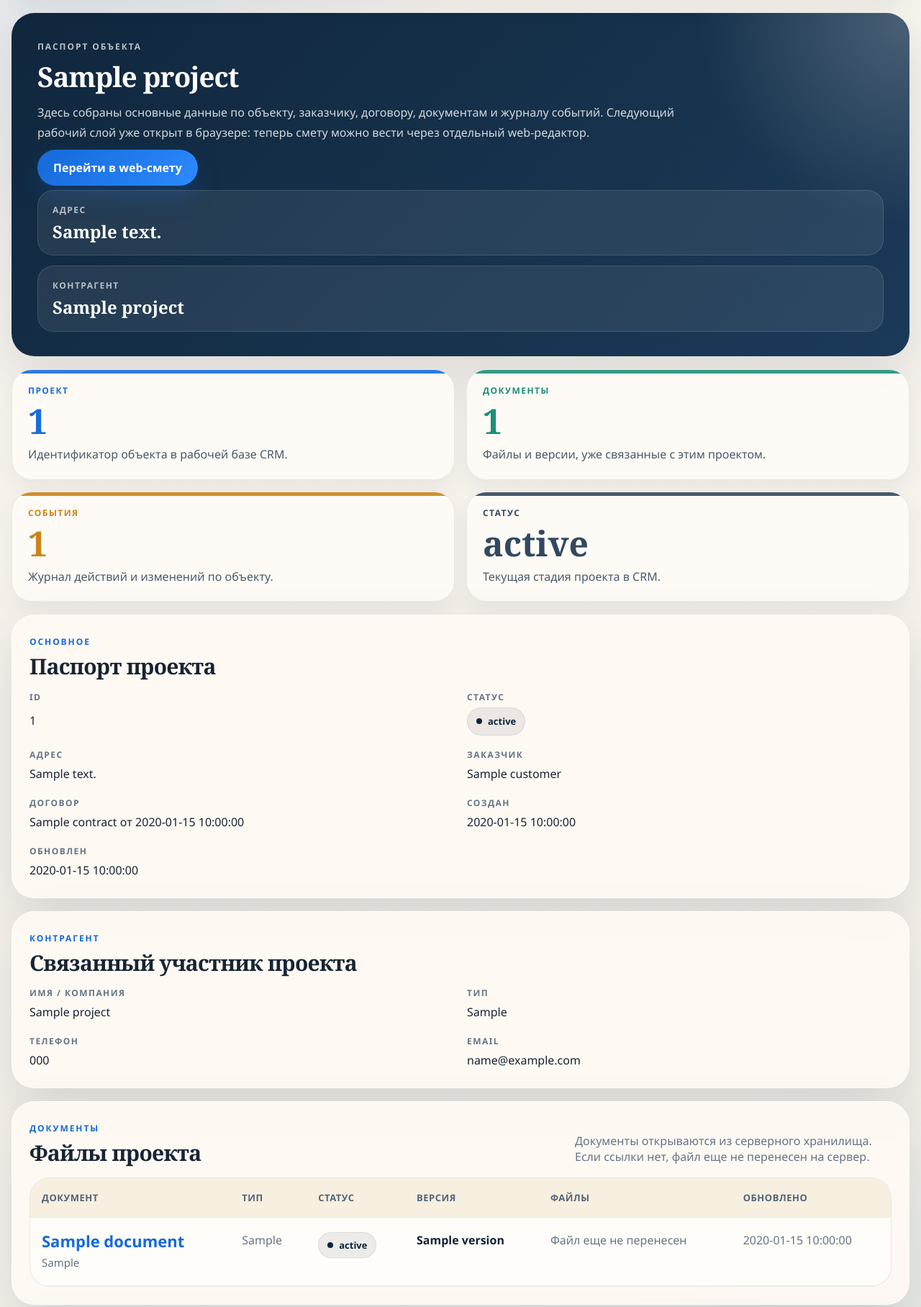
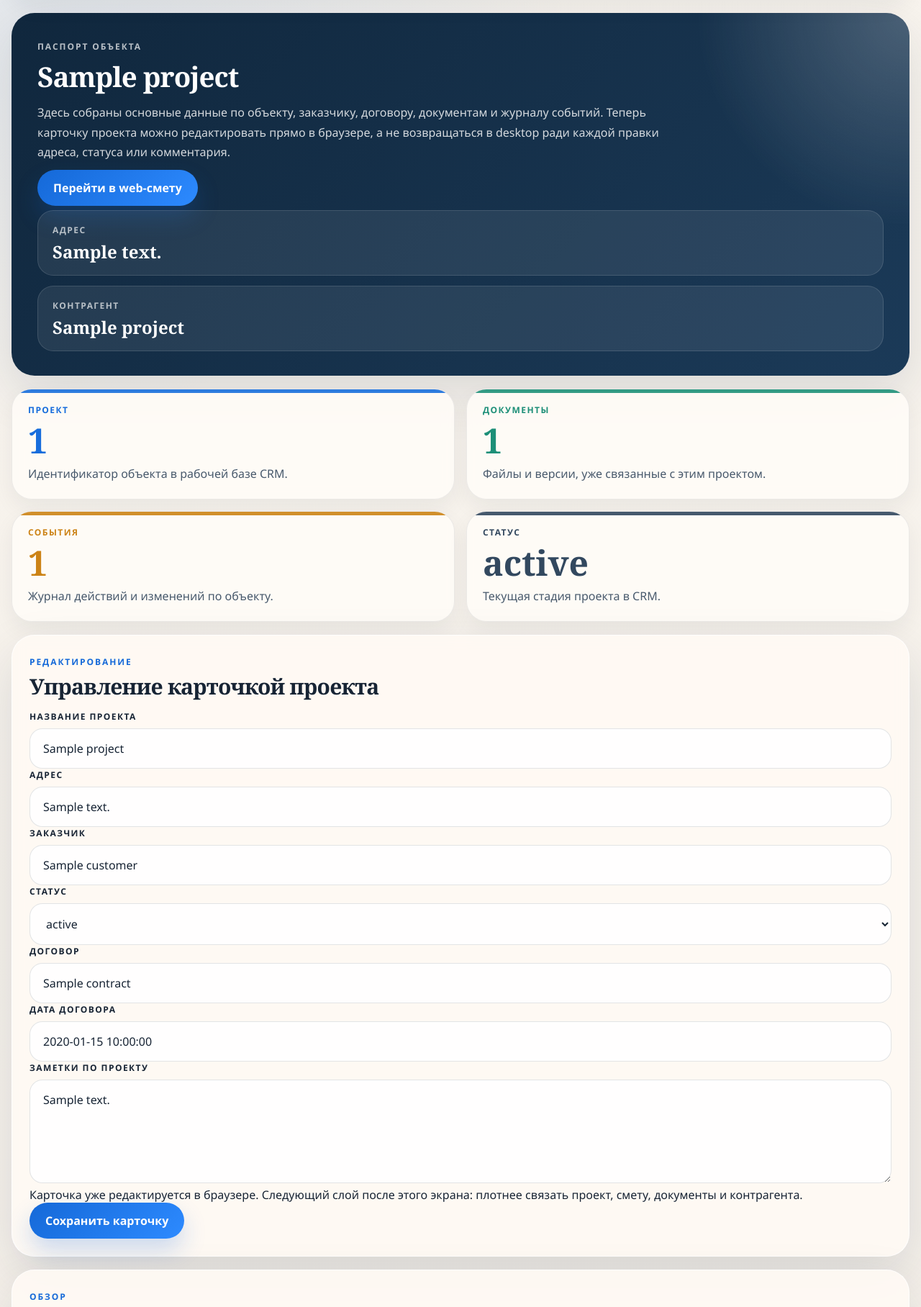
Before and after one commit to Gorodokspb/-, a FastAPI app: template webapp/templates/project_detail.html in a window 1280 px wide. Shown: the part 227-2043 px from the top of the page at 72% size. Run offline with FastAPI, Linux system fonts and the light colour scheme; the template is opened without the code that fills it: most values are stand-ins (such as "Sample title", 1, 10 or a date in 2020); parts of the project's set-up code (start-up, migrations or seed data) failed here and were passed over; some libraries are stand-ins or nearby versions.

Commit message:
Add browser project card editing

```diff
--- a/webapp/db.py
+++ b/webapp/db.py
@@ -336,6 +336,102 @@ def fetch_project(project_id: int):
             return cur.fetchone()
 
 
+def update_project_card(
+    project_id: int,
+    username: str,
+    *,
+    project_name: str,
+    address: str,
+    customer: str,
+    status: str,
+    contract: str,
+    contract_date: str,
+    notes: str,
+):
+    project = fetch_project(project_id)
+    if not project:
+        return None
+
+    now = _now_iso()
+    normalized_project_name = str(project_name or "").strip()
+    normalized_address = str(address or "").strip()
+    normalized_customer = str(customer or "").strip()
+    normalized_status = str(status or "").strip() or DEFAULT_PROJECT_STATUS
+    normalized_contract = str(contract or "").strip()
+    normalized_contract_date = str(contract_date or "").strip()
+    normalized_notes = str(notes or "").strip()
+
+    if not normalized_project_name:
+        normalized_project_name = normalized_address or project.get("project_name") or "Без названия"
+    if not normalized_address:
+        normalized_address = normalized_project_name
+
+    changes = []
+    comparisons = [
+        ("Название", project.get("project_name") or "", normalized_project_name),
+        ("Адрес", project.get("address") or "", normalized_address),
+        ("Заказчик", project.get("customer") or "", normalized_customer),
+        ("Статус", project.get("status") or "", normalized_status),
+        ("Договор", project.get("contract") or "", normalized_contract),
+        ("Дата договора", project.get("contract_date") or "", normalized_contract_date),
+        ("Заметки", project.get("notes") or "", normalized_notes),
+    ]
+    for label, old_value, new_value in comparisons:
+        if str(old_value).strip() != str(new_value).strip():
+            changes.append(label)
+
+    event_text = (
+        "Обновлена карточка проекта через web-интерфейс"
+        if not changes
+        else f"Обновлена карточка проекта через web-интерфейс: {', '.join(changes)}"
+    )
+
+    with get_connection() as conn:
+        with conn.cursor() as cur:
+            cur.execute(
+                """
+                UPDATE projects
+                SET
+                    project_name = %s,
+                    address = %s,
+                    customer = %s,
+                    status = %s,
+                    contract = %s,
+                    date = %s,
+                    notes = %s,
+                    updated_at = %s
+                WHERE id = %s
+                """,
+                (
+                    normalized_project_name,
+                    normalized_address,
+                    normalized_customer,
+                    normalized_status,
+                    normalized_contract,
+                    normalized_contract_date,
+                    normalized_notes,
+                    now,
+                    project_id,
+                ),
+            )
+            cur.execute(
+                """
+                INSERT INTO project_events (project_id, event_type, event_text, author, created_at)
+                VALUES (%s, %s, %s, %s, %s)
+                """,
+                (
+                    project_id,
+                    "project",
+                    event_text,
+                    username,
+                    now,
+                ),
+            )
+        conn.commit()
+
+    return fetch_project(project_id)
+
+
 def fetch_project_documents(project_id: int):
     query = """
         SELECT
--- a/webapp/main.py
+++ b/webapp/main.py
@@ -17,6 +17,7 @@ from webapp.db import (
     fetch_project_events,
     fetch_projects,
     save_project_estimate,
+    update_project_card,
 )
 from webapp.estimate_pdf import generate_estimate_pdf
 from webapp.storage import ensure_storage_dirs, resolve_storage_path
@@ -24,6 +25,13 @@ from webapp.storage import ensure_storage_dirs, resolve_storage_path
 
 settings = get_settings()
 ensure_storage_dirs()
+
+PROJECT_STATUS_OPTIONS = [
+    "Черновик",
+    "В работе",
+    "Пауза",
+    "Завершен",
+]
 
 app = FastAPI(title="Dekorartstroy CRM Web")
 app.add_middleware(
@@ -65,6 +73,40 @@ def require_auth(request: Request) -> None:
             status_code=status.HTTP_302_FOUND,
             headers={"Location": "/login"},
         )
+
+
+def render_project_detail(
+    request: Request,
+    project: dict,
+    *,
+    documents: list[dict] | None = None,
+    events: list[dict] | None = None,
+    saved: bool = False,
+    error: str | None = None,
+    status_code: int = status.HTTP_200_OK,
+):
+    documents = documents if documents is not None else fetch_project_documents(int(project["id"]))
+    events = events if events is not None else fetch_project_events(int(project["id"]))
+
+    for document in documents:
+        document["has_file"] = bool(resolve_storage_path(document.get("file_path")))
+        document["has_draft"] = bool(resolve_storage_path(document.get("draft_path")))
+        document["has_pdf"] = bool(resolve_storage_path(document.get("pdf_path")))
+
+    return templates.TemplateResponse(
+        request=request,
+        name="project_detail.html",
+        context={
+            "project": project,
+            "documents": documents,
+            "events": events,
+            "status_options": PROJECT_STATUS_OPTIONS,
+            "username": request.session.get("username", settings.admin_username),
+            "saved": saved,
+            "error": error,
+        },
+        status_code=status_code,
+    )
 
 
 def render_estimate_editor(
@@ -188,22 +230,72 @@ def project_detail_page(project_id: int, request: Request):
     if not project:
         raise HTTPException(status_code=status.HTTP_404_NOT_FOUND, detail="Проект не найден.")
 
-    documents = fetch_project_documents(project_id)
-    events = fetch_project_events(project_id)
-    for document in documents:
-        document["has_file"] = bool(resolve_storage_path(document.get("file_path")))
-        document["has_draft"] = bool(resolve_storage_path(document.get("draft_path")))
-        document["has_pdf"] = bool(resolve_storage_path(document.get("pdf_path")))
+    return render_project_detail(
+        request,
+        project,
+        saved=request.query_params.get("saved") == "1",
+    )
 
-    return templates.TemplateResponse(
-        request=request,
-        name="project_detail.html",
-        context={
-            "project": project,
-            "documents": documents,
-            "events": events,
-            "username": request.session.get("username", settings.admin_username),
-        },
+
+@app.post("/projects/{project_id}")
+def project_detail_save(
+    project_id: int,
+    request: Request,
+    project_name: str = Form(""),
+    address: str = Form(""),
+    customer: str = Form(""),
+    status_value: str = Form(""),
+    contract: str = Form(""),
+    contract_date: str = Form(""),
+    notes: str = Form(""),
+):
+    require_auth(request)
+    project = fetch_project(project_id)
+    if not project:
+        raise HTTPException(status_code=status.HTTP_404_NOT_FOUND, detail="Проект не найден.")
+
+    draft_project = {
+        **project,
+        "project_name": (project_name or "").strip(),
+        "address": (address or "").strip(),
+        "customer": (customer or "").strip(),
+        "status": (status_value or "").strip() or project.get("status") or PROJECT_STATUS_OPTIONS[0],
+        "contract": (contract or "").strip(),
+        "contract_date": (contract_date or "").strip(),
+        "notes": notes or "",
+    }
+
+    if draft_project["status"] not in PROJECT_STATUS_OPTIONS:
+        draft_project["status"] = PROJECT_STATUS_OPTIONS[0]
+
+    if not draft_project["project_name"] and not draft_project["address"]:
+        return render_project_detail(
+            request,
+            draft_project,
+            error="Заполните хотя бы название проекта или адрес.",
+            status_code=status.HTTP_400_BAD_REQUEST,
+        )
+
+    saved_project = update_project_card(
+        project_id,
+        request.session.get("username", settings.admin_username),
+        project_name=draft_project["project_name"],
+        address=draft_project["address"],
+        customer=draft_project["customer"],
+        status=draft_project["status"],
+        contract=draft_project["contract"],
+        contract_date=draft_project["contract_date"],
+        notes=draft_project["notes"],
+    )
+    if not saved_project:
+        raise HTTPException(
+            status_code=status.HTTP_500_INTERNAL_SERVER_ERROR,
+            detail="Не удалось сохранить карточку проекта.",
+        )
+
+    return RedirectResponse(
+        url=f"/projects/{project_id}?saved=1",
+        status_code=status.HTTP_302_FOUND,
     )
 
 
--- a/webapp/templates/project_detail.html
+++ b/webapp/templates/project_detail.html
@@ -35,7 +35,8 @@
                 <h1>{{ project.project_name }}</h1>
                 <p>
                     Здесь собраны основные данные по объекту, заказчику, договору, документам и журналу событий.
-                    Следующий рабочий слой уже открыт в браузере: теперь смету можно вести через отдельный web-редактор.
+                    Теперь карточку проекта можно редактировать прямо в браузере, а не возвращаться в desktop ради
+                    каждой правки адреса, статуса или комментария.
                 </p>
                 <div class="detail-hero-actions">
                     <a class="primary-button" href="/projects/{{ project.id }}/estimate">Перейти в web-смету</a>
@@ -53,6 +54,14 @@
                 </article>
             </div>
         </section>
+
+        {% if saved %}
+        <div class="notice-banner notice-banner-success">Карточка проекта сохранена через web-интерфейс.</div>
+        {% endif %}
+
+        {% if error %}
+        <div class="error-box">{{ error }}</div>
+        {% endif %}
 
         <section class="stats-grid stats-grid-v2 detail-stats-grid">
             <article class="metric-panel metric-panel-blue">
@@ -81,34 +90,79 @@
             <article class="panel-card panel-card-wide">
                 <div class="panel-header panel-header-compact">
                     <div>
-                        <div class="eyebrow">Основное</div>
-                        <h3>Паспорт проекта</h3>
+                        <div class="eyebrow">Редактирование</div>
+                        <h3>Управление карточкой проекта</h3>
                     </div>
                 </div>
-                <dl class="detail-list detail-list-grid">
-                    <div><dt>ID</dt><dd>{{ project.id }}</dd></div>
-                    <div><dt>Статус</dt><dd><span class="status-pill status-{{ project.status|status_class }}">{{ project.status }}</span></dd></div>
-                    <div><dt>Адрес</dt><dd>{{ project.address or "—" }}</dd></div>
-                    <div><dt>Заказчик</dt><dd>{{ project.customer or "—" }}</dd></div>
-                    <div><dt>Договор</dt><dd>{% if project.contract %}{{ project.contract }}{% if project.contract_date %} от {{ project.contract_date }}{% endif %}{% else %}—{% endif %}</dd></div>
-                    <div><dt>Создан</dt><dd>{{ project.created_at or "—" }}</dd></div>
-                    <div><dt>Обновлен</dt><dd>{{ project.updated_at or "—" }}</dd></div>
-                </dl>
+
+                <form class="detail-form" method="post" action="/projects/{{ project.id }}">
+                    <div class="detail-form-grid">
+                        <label class="detail-form-span-2">
+                            <span class="sidebar-label">Название проекта</span>
+                            <input type="text" name="project_name" value="{{ project.project_name }}">
+                        </label>
+                        <label class="detail-form-span-2">
+                            <span class="sidebar-label">Адрес</span>
+                            <input type="text" name="address" value="{{ project.address }}">
+                        </label>
+                        <label>
+                            <span class="sidebar-label">Заказчик</span>
+                            <input type="text" name="customer" value="{{ project.customer }}">
+                        </label>
+                        <label>
+                            <span class="sidebar-label">Статус</span>
+                            <select name="status_value">
+                                {% for status_option in status_options %}
+                                <option value="{{ status_option }}" {% if project.status == status_option %}selected{% endif %}>{{ status_option }}</option>
+                                {% endfor %}
+                            </select>
+                        </label>
+                        <label>
+                            <span class="sidebar-label">Договор</span>
+                            <input type="text" name="contract" value="{{ project.contract }}">
+                        </label>
+                        <label>
+                            <span class="sidebar-label">Дата договора</span>
+                            <input type="text" name="contract_date" value="{{ project.contract_date }}" placeholder="23.03.2026">
+                        </label>
+                        <label class="detail-form-span-2">
+                            <span class="sidebar-label">Заметки по проекту</span>
+                            <textarea name="notes" rows="5" placeholder="Здесь можно держать краткий контекст по объекту, договоренностям и текущему состоянию.">{{ project.notes }}</textarea>
+                        </label>
+                    </div>
+
+                    <div class="detail-form-footer">
+                        <div class="detail-inline-note">
+                            Карточка уже редактируется в браузере. Следующий слой после этого экрана:
+                            плотнее связать проект, смету, документы и контрагента.
+                        </div>
+                        <button type="submit" class="primary-button">Сохранить карточку</button>
+                    </div>
+                </form>
             </article>
 
             <article class="panel-card panel-card-wide">
                 <div class="panel-header panel-header-compact">
                     <div>
-                        <div class="eyebrow">Контрагент</div>
-                        <h3>Связанный участник проекта</h3>
+                        <div class="eyebrow">Обзор</div>
+                        <h3>Паспорт проекта и связанный участник</h3>
                     </div>
                 </div>
+
                 <dl class="detail-list detail-list-grid">
-                    <div><dt>Имя / компания</dt><dd>{{ project.counterparty_name or "—" }}</dd></div>
+                    <div><dt>ID</dt><dd>{{ project.id }}</dd></div>
+                    <div><dt>Статус</dt><dd><span class="status-pill status-{{ project.status|status_class }}">{{ project.status }}</span></dd></div>
+                    <div><dt>Создан</dt><dd>{{ project.created_at or "—" }}</dd></div>
+                    <div><dt>Обновлен</dt><dd>{{ project.updated_at or "—" }}</dd></div>
+                    <div><dt>Контрагент</dt><dd>{{ project.counterparty_name or "—" }}</dd></div>
                     <div><dt>Тип</dt><dd>{{ project.counterparty_type or "—" }}</dd></div>
                     <div><dt>Телефон</dt><dd>{{ project.counterparty_phone or "—" }}</dd></div>
                     <div><dt>Email</dt><dd>{{ project.counterparty_email or "—" }}</dd></div>
                 </dl>
+
+                {% if project.notes %}
+                <div class="notes-box detail-notes-box">{{ project.notes }}</div>
+                {% endif %}
             </article>
         </section>
 
```
Also changed, not shown: PROJECT_MEMORY/06_SESSION_LOG.md (+32 -0 lines), PROJECT_MEMORY/07_NEXT_STEPS.md (+11 -9 lines).
